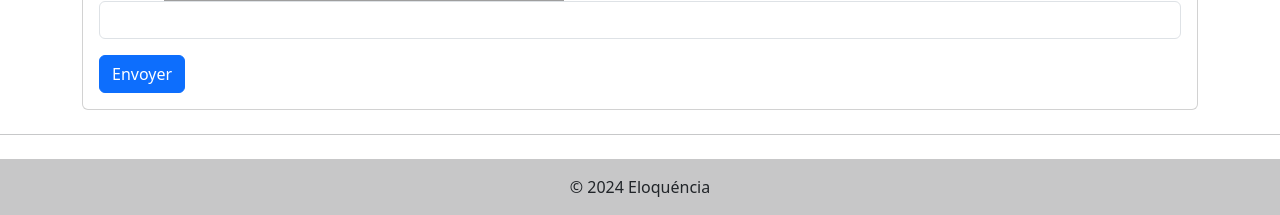
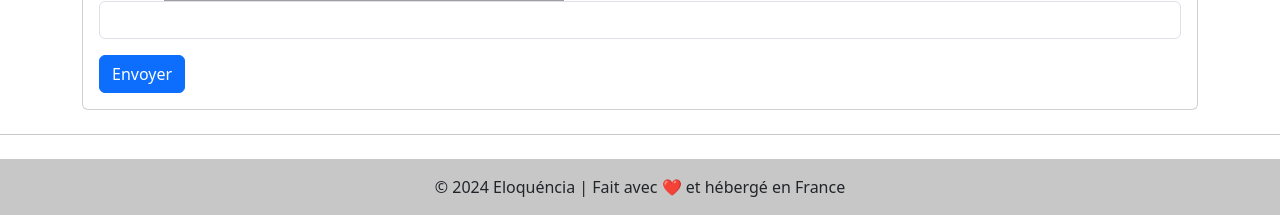
Before and after one commit to Eloquencia-App/Website, a PHP site: page / in a window 1280 px wide. Shown: the part 1802-2017 px from the top of the page. Run offline with PHP 8.4, Linux system fonts and the light colour scheme; grey boxes are pictures that could not be loaded.

Commit message:
added footer citation

```diff
--- a/index.php
+++ b/index.php
@@ -153,7 +153,7 @@ if(isset($_POST['captcha'])) {
 <!-- Footer -->
 <footer class="bg-body-tertiary text-center text-lg-start">
     <div class="text-center p-3" style="background-color: rgba(0, 0, 0, 0.2);">
-        © 2024 Eloquéncia
+        © 2024 Eloquéncia | Fait avec ❤️ et hébergé en France
     </div>
 </footer>
 </body>
```
